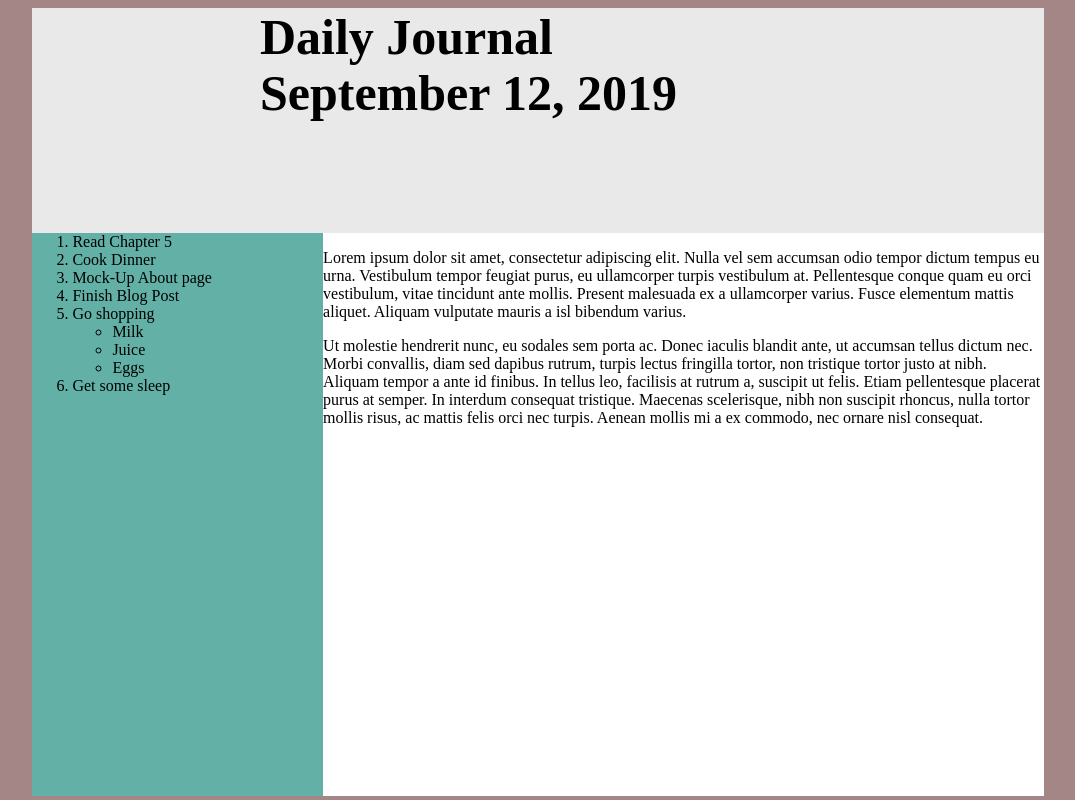
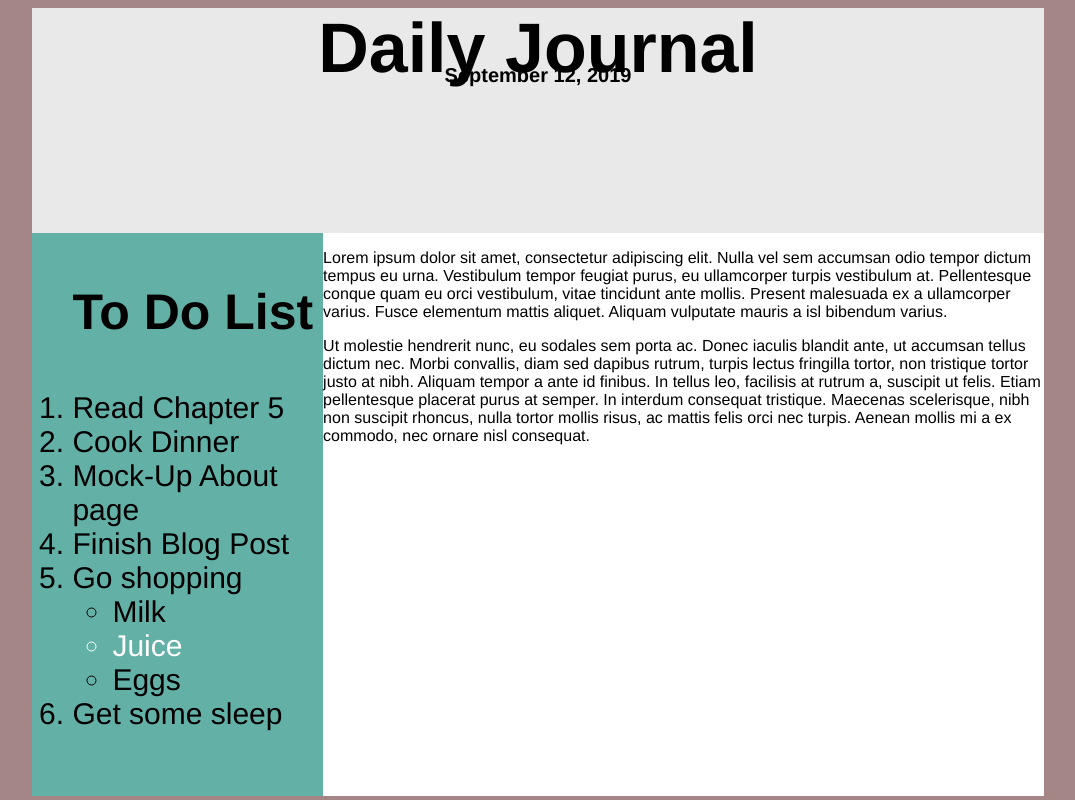
Before and after one commit to matsantos114/landing-page-lab-Xhes-Mathew, a plain HTML site: page index.HTML in a window 1280 px wide. Shown: the whole page, without its empty margins (102-1177 px from the left). Drawn offline with Linux system fonts and the light colour scheme.

Commit message:
changed colors and fonts

```diff
--- a/index.HTML
+++ b/index.HTML
@@ -12,11 +12,12 @@
 <body>
   <header>
     <h1>Daily Journal</h1>
-    <h2>September 12, 2019</h2>
+    <h4>September 12, 2019</h4>
   </header>
 
 
   <ol class="to-do-list">
+    <h3>To Do List</h3>
     <li>Read Chapter 5</li>
     <li>Cook Dinner</li>
     <li>Mock-Up About page</li>
@@ -24,7 +25,7 @@
     <li>Go shopping</li>
     <ul>
       <li>Milk</li>
-      <li>Juice</li>
+      <li class="white">Juice</li>
       <li>Eggs</li>
     </ul>
     <li>Get some sleep</li>
--- a/styles.CSS
+++ b/styles.CSS
@@ -1,13 +1,18 @@
+*{
+    font-family: Helvetica;
+}
+
 body {
  background-color: rgb(165,134,134);
  position: relative;
 }
 
-h1, h2 {
-    font-size: 50px;
+h1 {
+    font-size: 70px;
     width: 55%;
     height: 25%;
     margin: 0 auto;
+    text-align: center;
 
 }
 p .paragraph{
@@ -25,8 +30,6 @@ p .paragraph{
 
 header {
     margin: 0 auto;
-    position: relative;
-
     background-color: #e9e9e9;
     height: 225px;
     width: 80%;
@@ -40,4 +43,21 @@ header {
     left: 10%;
     height: 250%;
     width:20%;
+    font-size:30px;
 }
+
+.white{
+    color:white;
+}
+
+h3{
+    font-size: 50px;
+}
+
+h4{
+     font-size: 20px;
+    width: 55%;
+    height: 25%;
+    margin: 0 auto;
+    text-align: center;
+}
```
